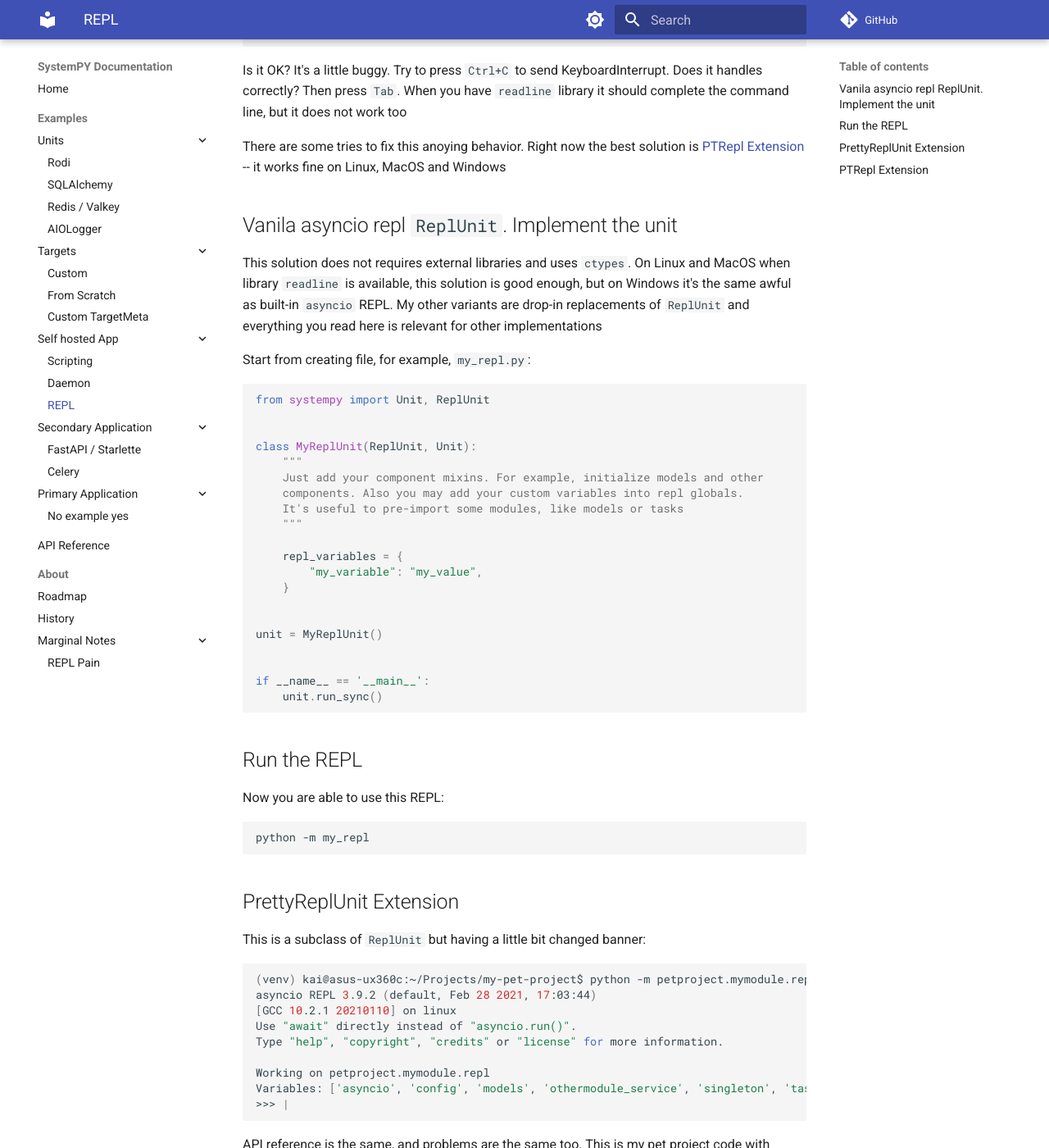
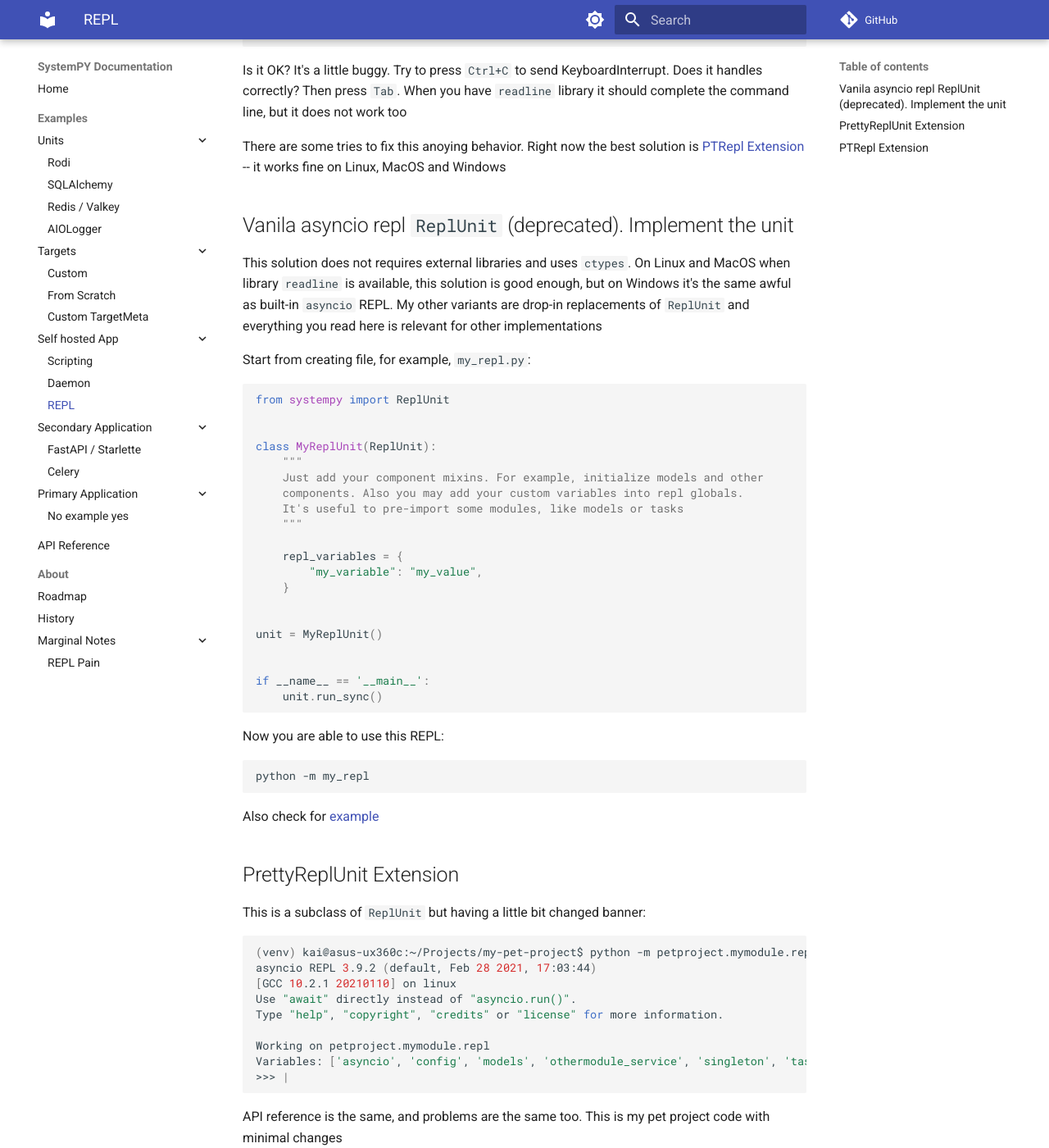
Before and after one commit to kai3341/systemPY, an MkDocs documentation site: the page built from docs/examples/self-hosted/repl.md, in a window 1280 px wide and 1400 px high, scrolled down 365 px. Shown: the whole window at 82% size. Built offline with MkDocs 1.6.1 and Material for MkDocs 9.7.7, drawn with Linux system fonts in a browser that asks for light colours; comment, search, counter and statistics services are not loaded; some of the changed text lies outside the part shown.

Commit message:
Update docs

````diff
--- a/docs/api-reference.md
+++ b/docs/api-reference.md
@@ -16,7 +16,7 @@
 
 ## `EventWaitUnit`
 
-## `ReplUnit`
+## `ReplUnit` (deprecated)
 
 ## `ext.celery.CeleryUnit`
 
--- a/docs/examples/self-hosted/repl.md
+++ b/docs/examples/self-hosted/repl.md
@@ -20,7 +20,7 @@ There are some tries to fix this anoying behavior. Right now the best solution
 is [PTRepl Extension](#ptrepl-extension) -- it works fine on Linux, MacOS and
 Windows
 
-## Vanila asyncio repl `ReplUnit`. Implement the unit
+## Vanila asyncio repl `ReplUnit` (deprecated). Implement the unit
 
 This solution does not requires external libraries and uses `ctypes`. On Linux
 and MacOS when library `readline` is available, this solution is good enough,
@@ -31,10 +31,10 @@ for other implementations
 Start from creating file, for example, `my_repl.py`:
 
 ```python
-from systempy import Unit, ReplUnit
+from systempy import ReplUnit
 
 
-class MyReplUnit(ReplUnit, Unit):
+class MyReplUnit(ReplUnit):
     """
     Just add your component mixins. For example, initialize models and other
     components. Also you may add your custom variables into repl globals.
@@ -53,13 +53,13 @@ if __name__ == '__main__':
     unit.run_sync()
 ```
 
-## Run the REPL
-
 Now you are able to use this REPL:
 
 ```sh
 python -m my_repl
 ```
+
+Also check for [example](https://github.com/kai3341/systemPY/blob/next-0.1.x/examples/repl_default.py)
 
 ## PrettyReplUnit Extension
 
@@ -130,3 +130,5 @@ from systempy.ext.ptrepl import PTRepl as PrettyReplUnit
 
 If you like this REPL implementation, you may remove old import and refactor
 your code
+
+Also check for [example](https://github.com/kai3341/systemPY/blob/next-0.1.x/examples/ptrepl.py)
````
Also changed, not shown: docs/about/roadmap.md (+1 -1 lines), docs/examples/secondary/celery.md (+3 -3 lines), docs/examples/secondary/starlette.md (+2 -2 lines), docs/examples/self-hosted/daemon.md (+4 -0 lines), examples/README.md (added, +9 -0 lines), 1 other file.
